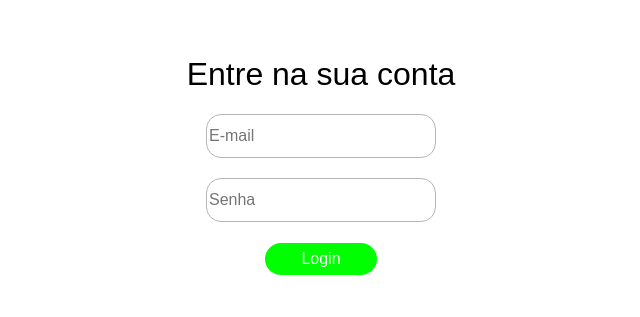
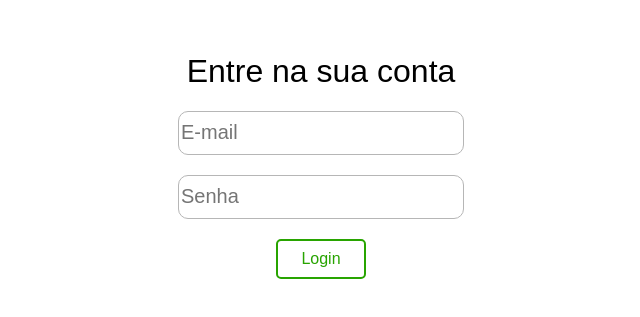
Before and after one commit to lucianogomes02/portal-universidade, a Vue app: page / in a window 1280 px wide. Shown: the part 235-552 px from the top of the page, without its empty margins (319-959 px from the left). Built offline with nearby package versions, Linux system fonts and the light colour scheme; a web font is replaced by a local one.

Commit message:
refactor(src/components/DataTableComponent.vue): refacotr DataTableComponent and ButtonComponent

```diff
--- a/package.json
+++ b/package.json
@@ -14,7 +14,6 @@
     "font-awesome": "^4.7.0",
     "jsonwebtoken": "^9.0.2",
     "vue": "^3.3.4",
-    "vue-jwt-decode": "^0.1.0",
     "vue-router": "^4.2.4",
     "vuex": "^4.1.0",
     "vuex-persistedstate": "^4.1.0"
--- a/src/components/ButtonComponent.vue
+++ b/src/components/ButtonComponent.vue
@@ -1,9 +1,6 @@
 <template>
-    <button
-        class="button"
-        :style="button.styles"
-    >
-      {{ button.title }}
+    <button class="button">
+      {{ buttonName }}
     </button>
 </template>
 
@@ -11,24 +8,29 @@
 export default {
   name: "ButtonComponent",
   props: {
-    button: {
-      required: true,
-      type: Object,
-    },
+    buttonName: {
+      type: String,
+      required: true
+    }
   },
 };
 </script>
 
-<style scoped>
+<style>
 .button {
-  margin-top: 1px;
-  border: none;
-  color: #ffffff;
-  background-color: #000;
-  border-radius: 41px;
+  color: #28a400;
+  border: 2px solid #28a400;
+
+  font-size: 14px;
+  max-width: 90px;
+  cursor: pointer;
+  border-radius: 5px;
+  background-color: transparent;
+  padding: 8px 10px;
+  min-height: 20px;
 }
 
 .button:hover {
-  opacity: 80%;
+  background-color: #dbdef6;
 }
 </style>
--- a/src/components/DataTableComponent.vue
+++ b/src/components/DataTableComponent.vue
@@ -21,12 +21,12 @@
           </div>
         </td>
         <td class="action-buttons">
-            <button class="edit-button">
-              Editar
-            </button>
-          <button class="delete-button">
-              Deletar
-          </button>
+          <ButtonComponent class="edit-button" buttonName="Editar">
+            Editar
+          </ButtonComponent>
+          <ButtonComponent class="delete-button" buttonName="Deletar">
+            Deletar
+          </ButtonComponent>
         </td>
       </tr>
       </tbody>
@@ -35,10 +35,12 @@
 </template>
 
 <script>
+import ButtonComponent from "@/components/ButtonComponent.vue";
+
 export default {
   name: "DataTableComponent",
-  components: {},
-  props: ["dataJSON", "dataFields"],
+  components: {ButtonComponent},
+  props: ["dataJSON", "dataFields", "queryUrlForEntity"],
 };
 </script>
 
@@ -113,17 +115,6 @@ export default {
   border: 2px solid #d00000;
 }
 
-.edit-button,
-.delete-button {
-  font-size: 14px;
-  max-width: 90px;
-  cursor: pointer;
-  border-radius: 5px;
-  background-color: transparent;
-  padding: 8px 10px;
-  min-height: 20px;
-}
-
 .edit-button:hover,
 .delete-button:hover {
   background-color: #dbdef6;
--- a/src/components/MessageModal.vue
+++ b/src/components/MessageModal.vue
@@ -5,7 +5,7 @@
         <p>{{ message }}</p>
       </div>
       <div class="modal-button">
-        <ButtonComponent class="close-button" :button="messageButton" @click="closeModal" />
+        <ButtonComponent class="close-button" buttonName="Ok" @click="closeModal" />
       </div>
     </div>
   </div>
@@ -19,19 +19,6 @@ export default {
   props: {
     isVisible: Boolean,
     message: String,
-  },
-  data() {
-    return {
-      messageButton: {
-        title: "Ok",
-        styles: {
-          backgroundColor: "#00ff00",
-          fontFamily: "inherit",
-          fontSize: "16px",
-          height: "4vh",
-          width: "10vh",
-        },
-    } }
   },
   methods: {
     closeModal() {
--- a/src/views/LoginView.vue
+++ b/src/views/LoginView.vue
@@ -27,7 +27,7 @@
         </div>
       </form>
       <div class="form-group">
-        <ButtonComponent :button="loginButton" @click="handleLogin" />
+        <ButtonComponent class="login-button" buttonName="Login" @click="handleLogin" />
       </div>
     </div>
   </main>
@@ -37,7 +37,6 @@
 import ButtonComponent from "@/components/ButtonComponent.vue";
 import axios from "@/services";
 import MessageModal from "@/components/MessageModal.vue";
-import VueJwtDecode from "vue-jwt-decode";
 
 export default {
   name: "LoginView",
@@ -48,16 +47,6 @@ export default {
       password: "",
       loginError: false,
       errorMessage: "",
-      loginButton: {
-        title: "Login",
-        styles: {
-          backgroundColor: "#00ff00",
-          fontFamily: "inherit",
-          fontSize: "16px",
-          height: "4vh",
-          width: "14vh",
-        },
-      },
     };
   },
   methods: {
@@ -83,20 +72,14 @@ export default {
       localStorage.setItem("token", authData.access);
       this.$store.dispatch("setUser", authData.user);
     },
-    decodeUserToken(token) {
-      try{
-        return VueJwtDecode.decode(token);
-      }
-      catch(error){
-        return error
-      }
-    },
     handleError(error) {
       if (!error) {
         this.errorMessage = "Usuário ou Senha inválidos";
         this.loginError = true;
       } else {
-        this.errorMessage = error
+        const errorValue = Object.values(error);
+        const errorString = errorValue[0];
+        this.errorMessage = Object.values(errorString);
         this.loginError = true;
       }
     }
@@ -126,11 +109,17 @@ export default {
 
 .password-field, .email-field{
   height: 5vh;
-  width: 28vh;
+  width: 35vh;
   background-color: inherit;
   border: 1px solid #b6b6b6;
-  border-radius: 15px;
+  border-radius: 10px;
   font-family: inherit;
+  font-size: 2.5vh;
+}
+
+.login-button {
+  height: 5vh;
+  width: 28vh;
   font-size: 2vh;
 }
 </style>
--- a/src/views/students/StudentsView.vue
+++ b/src/views/students/StudentsView.vue
@@ -1,7 +1,9 @@
 <template>
-  <NavigationMenu :user="user" />
-    <h3>Alunos</h3>
-  <DataTableComponent :dataJSON="students" :dataFields="dataFields"/>
+  <main class="model-list-container">
+    <NavigationMenu :user="user" />
+    <h3 class="main-title">Alunos</h3>
+    <DataTableComponent :dataJSON="students" :dataFields="dataFields" :queryUrlForEntity="queryUrlForEntity"/>
+  </main>
 </template>
 
 <script>
@@ -24,7 +26,8 @@ export default {
         "name": "Nome",
         "email": "E-mail",
         "birth_date": "Data de Nascimento"
-      }
+      },
+      queryUrlForEntity: "students/"
     }
   },
   setup() {
@@ -47,5 +50,11 @@ export default {
 </script>
 
 <style scoped>
-
+.main-title {
+  text-align: center;
+  margin-top: 5vh;
+  margin-bottom: 0;
+  font-weight: 500;
+  font-size: 30px;
+}
 </style>
```
Also changed, not shown: 1 other file (tests, documents, lock files or other folders).
